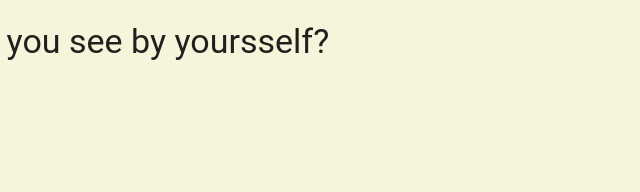
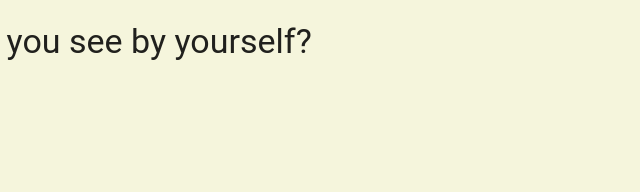
Before and after one commit to Kenny-Le-281/ICS2O-Unit5-03-HTML, a plain HTML site: page index.html in a window 1280 px wide. Shown: the part 389-581 px from the top of the page, 264-904 px from the left. Drawn offline with nearby package versions, Linux system fonts and the light colour scheme.

Commit message:
fixed spelling

```diff
--- a/index.html
+++ b/index.html
@@ -33,7 +33,7 @@
         <p></p>
         <img src="./images/movie.svg" alt="movie" width="40%" height="40%">
         <p></p>
-        <h3>What movie can you see by yoursself?</h3>
+        <h3>What movie can you see by yourself?</h3>
         <h5>If you are...</h5>
         <!-- Radiobox 1 -->
         <label class="mdl-radio mdl-js-radio mdl-js-ripple-effect" for="adult-age">
```
